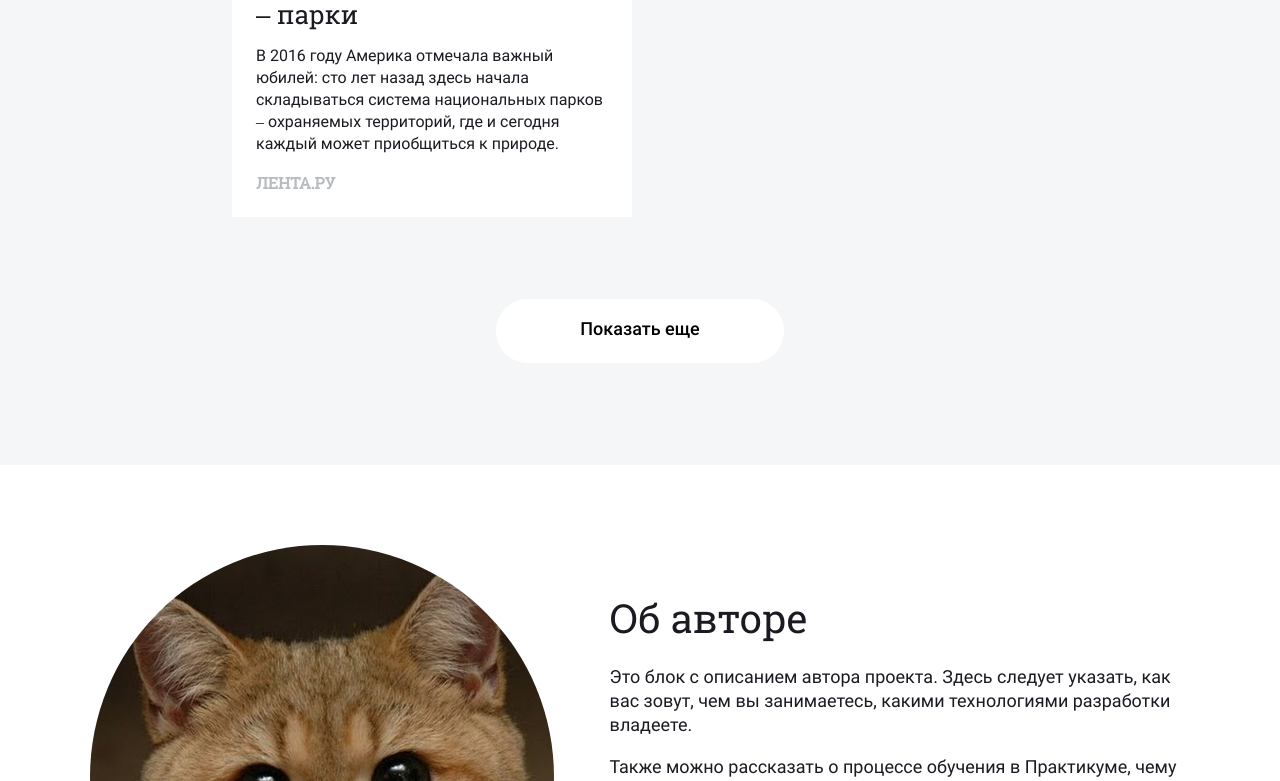
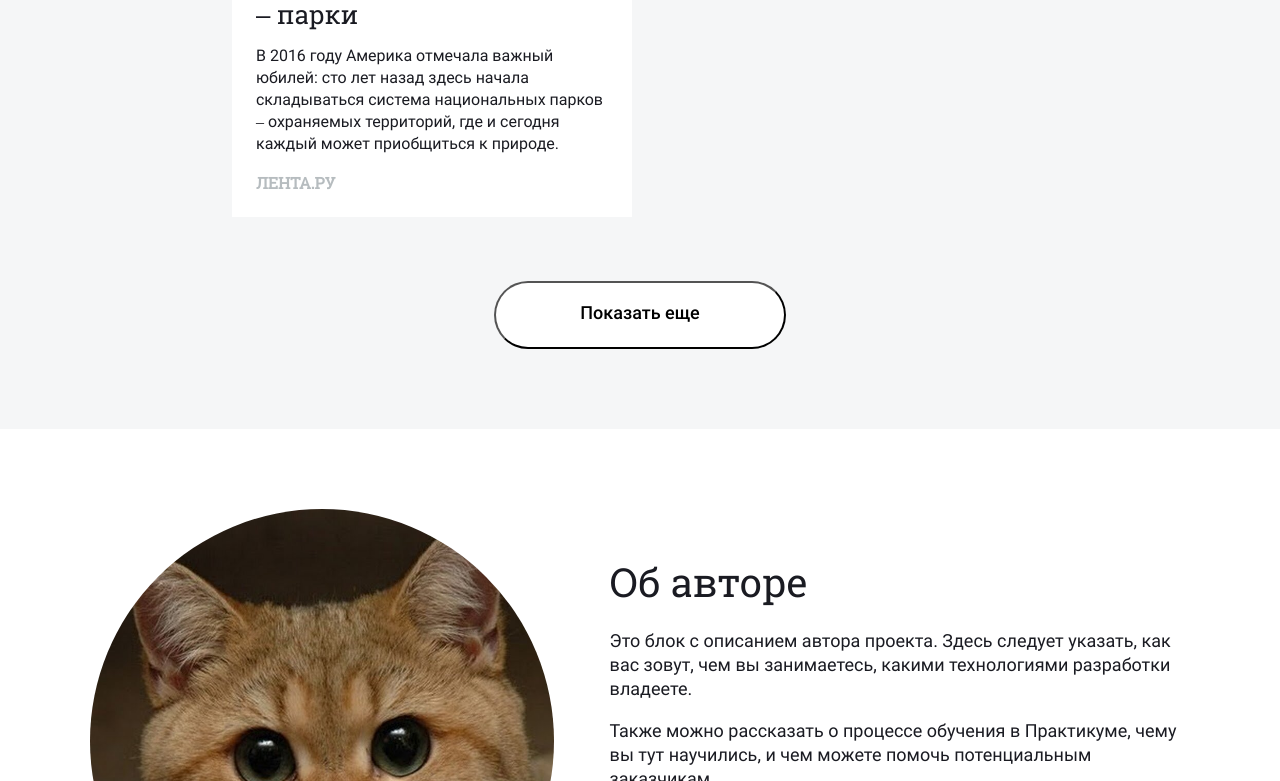
Before and after one commit to sfkhakimov/news-explorer-frontend, a website built with webpack: page src/index.html in a window 1280 px wide. Shown: the part 1653-2434 px from the top of the page. Built offline with nearby package versions, Linux system fonts and the light colour scheme; files whose address does not match are found by name.

Commit message:
updated block result

```diff
--- a/src/block/result/__cards/result__cards.css
+++ b/src/block/result/__cards/result__cards.css
@@ -4,5 +4,4 @@
   grid-template-columns: repeat(auto-fill, 400px);
   grid-gap: 16px 16px;
   width: 100%;
-  padding-bottom: 82px;
 }
--- a/src/block/result/__container/result__container.css
+++ b/src/block/result/__container/result__container.css
@@ -4,5 +4,4 @@
   width: 86%;
   max-width: 1440px;
   margin: auto;
-  padding-top: 80px;
 }
--- a/src/block/result/__show-more/result__show-more.css
+++ b/src/block/result/__show-more/result__show-more.css
@@ -1,5 +1,4 @@
 .result__show-more {
-  border: none;
   background-color: #FFF;
   border-radius: 80px;
   font-family: 'Roboto', sans-serif;
@@ -10,6 +9,7 @@
   padding: 18px 84px 22px;
   display: flex;
   align-self: center;
+  margin-top: 64px;
 }
 
 .result__show-more:hover {
--- a/src/block/result/result.css
+++ b/src/block/result/result.css
@@ -10,4 +10,5 @@
   padding-bottom: 102px;
   display: block;
   background-color: #F5F6F7;
+  padding: 80px 0px;
 }
```
